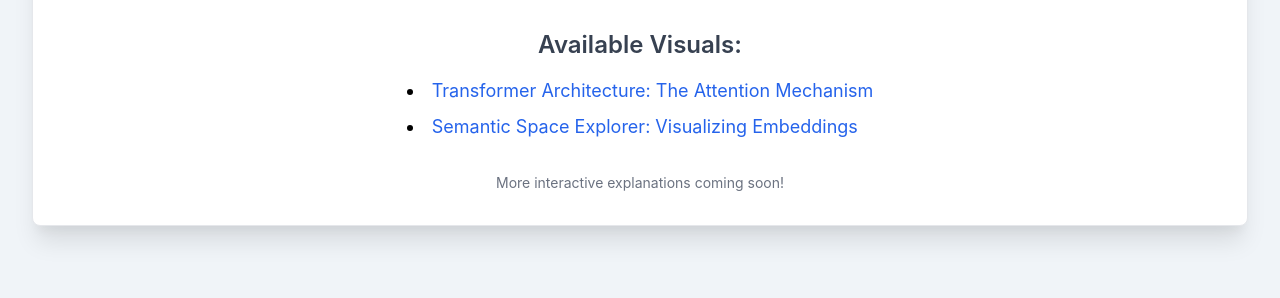
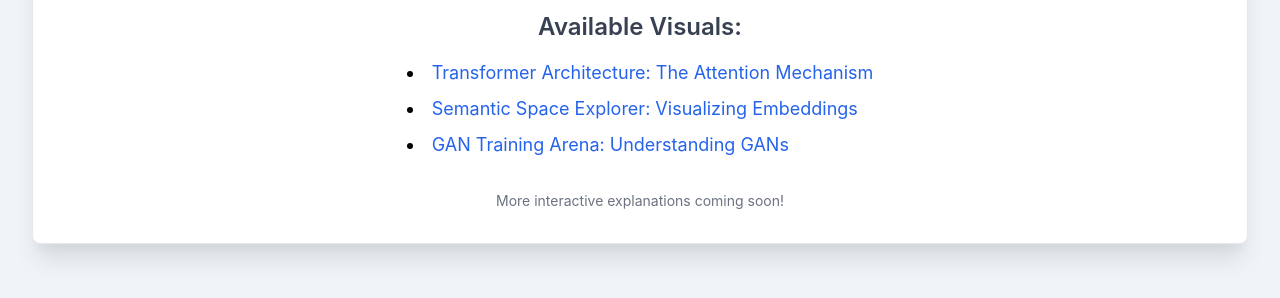
Before and after one commit to jdfetterly/notion-embeds, a plain HTML site: page index.html in a window 1280 px wide. Shown: the part 350-648 px from the top of the page. Drawn offline with nearby package versions, Linux system fonts and the light colour scheme.

Commit message:
Update index.html

```diff
--- a/index.html
+++ b/index.html
@@ -23,6 +23,7 @@
         <ul class="list-disc list-inside space-y-2 text-lg text-left inline-block">
             <li><a href="transformer_attention.html" class="text-blue-600 hover:text-blue-800 hover:underline">Transformer Architecture: The Attention Mechanism</a></li>
             <li><a href="embeddings_explorer.html" class="text-blue-600 hover:text-blue-800 hover:underline">Semantic Space Explorer: Visualizing Embeddings</a></li>
+            <li><a href="gan_training_arena.html" class="text-blue-600 hover:text-blue-800 hover:underline">GAN Training Arena: Understanding GANs</a></li>
             </ul>
 
         <p class="text-gray-500 text-sm mt-8">
```
